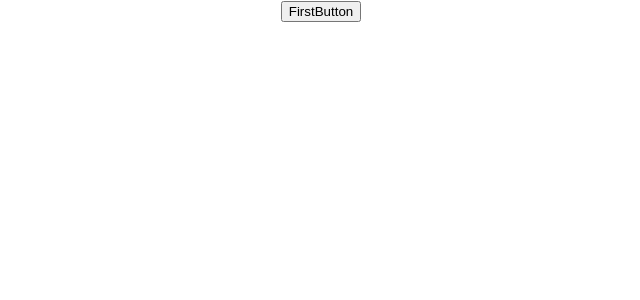
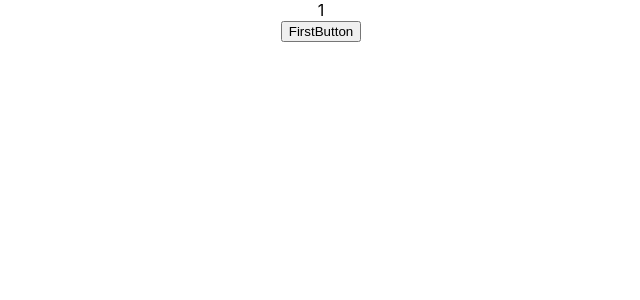
Before and after one commit to talerqa/microtasks, a React (Create React App) app: page / in a window 1280 px wide. Shown: the top 300 px of the page, without its empty margins (319-959 px from the left). Built offline with nearby package versions, Linux system fonts and the light colour scheme.

Commit message:
feat:  add counter useState

```diff
--- a/src/App.tsx
+++ b/src/App.tsx
@@ -1,4 +1,4 @@
-import React from 'react';
+import React, {useState} from 'react';
 import './App.css';
 import {Button} from './site/Button';
 
@@ -8,9 +8,19 @@ function App() {
     console.log(name)
   }
 
+//  let a = 1;
+
+  let[a,PlusCounter] = useState(1)
+
+  const Counter = () => {
+    PlusCounter(++a);
+    console.log(a)
+  }
+
   return (
     <div className="App">
-    <Button name={'FirstButton'} callback={()=>Foo('Lesha')}/>
+      <div>{a}</div>
+      <Button name={'FirstButton'} callback={Counter}/>
     </div>
   );
 }
```
